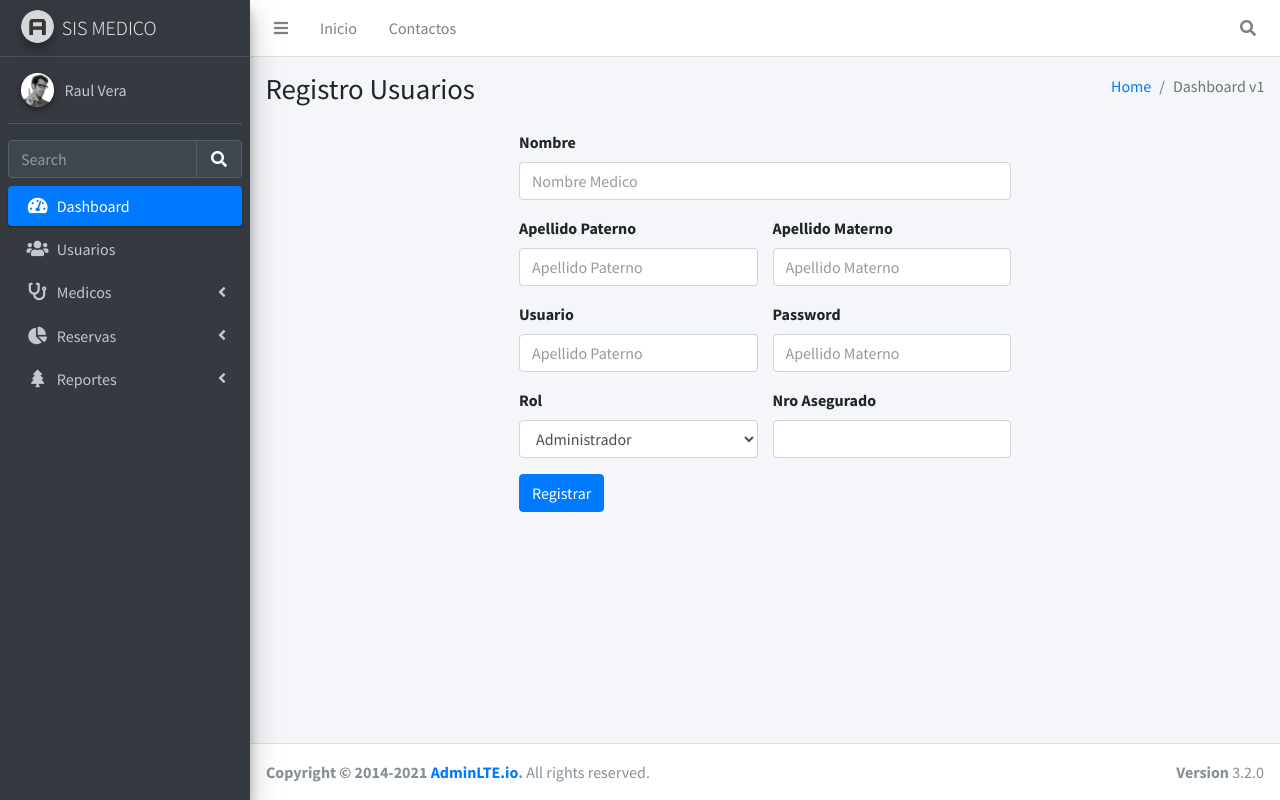
After one commit to raulmatrix/proyectosistemamedico, a PHP site: page /usuarios.php in a window 1280 px wide. The commit adds this page. Run offline with PHP 8.4, Linux system fonts and the light colour scheme; some libraries are stand-ins or nearby versions.

Commit message:
implementacion de formulario usuario

```diff
--- a/sidebarmenu.php
+++ b/sidebarmenu.php
@@ -48,18 +48,18 @@
           </li>
           <li class="nav-item">
             <a href="pages/widgets.html" class="nav-link">
-              <i class="nav-icon fas fa-user"></i>
+              <i class="nav-icon fas fa-users"></i>
               <p>
-                Medicos
+                Usuarios
 
               </p>
             </a>
           </li>
           <li class="nav-item">
             <a href="#" class="nav-link">
-              <i class="nav-icon fas fa-copy"></i>
+            <i class="nav-icon fas fa-stethoscope"></i>
               <p>
-                Especialidades
+              Medicos
                 <i class="fas fa-angle-left right"></i>
 
               </p>
@@ -119,7 +119,7 @@
             <a href="#" class="nav-link">
               <i class="nav-icon fas fa-chart-pie"></i>
               <p>
-                Horarios
+                Reservas
                 <i class="right fas fa-angle-left"></i>
               </p>
             </a>
--- /dev/null
+++ b/usuarios.php
@@ -0,0 +1,129 @@
+<?php
+  include 'header.php';
+  include 'sidebarmenu.php';
+  ?>
+
+  <!-- Content Wrapper. Contains page content -->
+  <div class="content-wrapper">
+    <!-- Content Header (Page header) -->
+    <div class="content-header">
+      <div class="container-fluid">
+        <div class="row mb-2">
+          <div class="col-sm-6">
+            <h1 class="m-0">Registro Usuarios</h1>
+          </div><!-- /.col -->
+          <div class="col-sm-6">
+            <ol class="breadcrumb float-sm-right">
+              <li class="breadcrumb-item"><a href="#">Home</a></li>
+              <li class="breadcrumb-item active">Dashboard v1</li>
+            </ol>
+          </div><!-- /.col -->
+        </div><!-- /.row -->
+      </div><!-- /.container-fluid -->
+    </div>
+    <!-- /.content-header -->
+
+    <!-- Main content -->
+    <section class="content">
+      <div class="container-fluid">
+        <!-- Small boxes (Stat box) -->
+
+        <!-- /.row -->
+        <!-- Main row -->
+        <div class="row">
+          <div class="col-md-3">
+
+          </div>
+          <div class="col-md-6">
+            <!-- <h1>Registro Medicos</h1> -->
+            <form action="" method="post">
+                <div class="form-group">
+                    <label for="">Nombre</label>
+                    <input type="text"
+                    class="form-control" name="nombre" id="nombre" aria-describedby="helpId" placeholder="Nombre Medico">
+
+                </div>
+                <div class="row">
+                    <div class="col-md-6">
+                        <div class="form-group">
+                            <label for="">Apellido Paterno</label>
+                            <input type="text"
+                                class="form-control" name="apePat" id="apePat" aria-describedby="helpId" placeholder="Apellido Paterno">
+
+                        </div>
+                    </div>
+                    <div class="col-md-6">
+                        <div class="form-group">
+                            <label for="">Apellido Materno</label>
+                            <input type="text"
+                                class="form-control" name="apeMat" id="apeMat" aria-describedby="helpId" placeholder="Apellido Materno">
+
+                        </div>
+                    </div>
+                </div>
+                <div class="row">
+                    <div class="col-md-6">
+                        <div class="form-group">
+                        <label for="usuario">Usuario</label>
+                        <input type="text"
+                            class="form-control" name="apePat" id="apePat" aria-describedby="helpId" placeholder="Apellido Paterno">
+                        </div>
+                    </div>
+
+                    <div class="col-md-6">
+                        <div class="form-group">
+                        <label for="">Password</label>
+                        <input type="text"
+                            class="form-control" name="apeMat" id="apeMat" aria-describedby="helpId" placeholder="Apellido Materno">
+                        </div>
+                    </div>
+                </div>
+
+
+                <div class="row">
+                    <div class="col-md-6">
+                        <div class="form-group">
+                          <label for="">Rol</label>
+                          <select class="form-control" name="" id="">
+                            <option value="administrador">Administrador</option>
+                            <option value="paciente">Paciente</option>
+                            <option></option>
+                          </select>
+                        </div>
+                    </div>
+                    <div class="col-md-6">
+                        <div class="form-group">
+                          <label for="">Nro Asegurado</label>
+                          <input type="text"
+                            class="form-control" name="nroAseg" id="nroAseg" aria-describedby="helpId" placeholder="">
+
+                        </div>
+                    </div>
+
+                </div>
+
+
+
+
+
+
+              <button type="submit" class="btn btn-primary">Registrar</button>
+
+            </form>
+
+          </div>
+          <div class="col-md-3">
+
+          </div>
+        </div>
+        <!-- /.row (main row) -->
+      </div><!-- /.container-fluid -->
+    </section>
+    <!-- /.content -->
+  </div>
+  <!-- /.content-wrapper -->
+
+
+  <?php
+  include 'footer.php';
+  ?>
```
